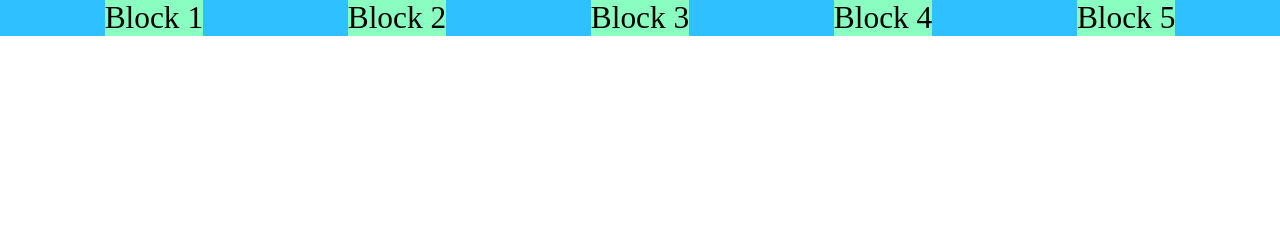
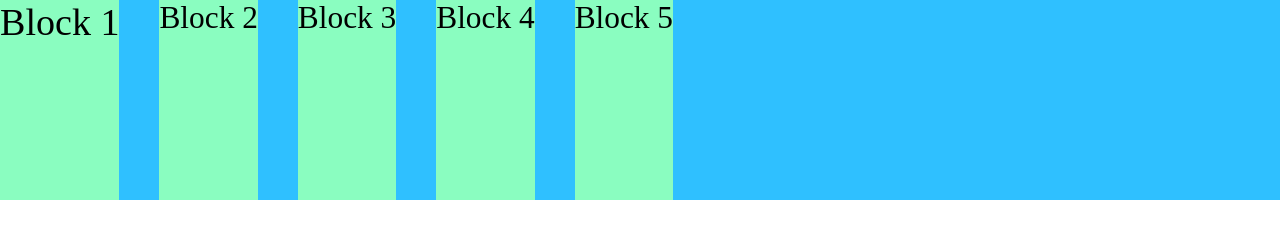
Before and after one commit to TraanKiet/Kho-15-Page-layout-component-layout-, a plain HTML site: page index.html in a window 1280 px wide. Drawn offline with Linux system fonts and the light colour scheme.

Commit message:
align-items

```diff
--- a/style.css
+++ b/style.css
@@ -17,11 +17,26 @@ body {
   /* xung quanh các phần tử bằng nhau nhưng không sát lề */
   /* justify-content: space-around; */
   /* cách đều nhau , cách cả lề */
-  justify-content: space-evenly;
+  /* justify-content: space-evenly; */
+  /* ________________________________________________________ */
+  /* align-items */
+  /* align-items: flex-start; */
+  /* align-items: flex-end; */
+  /* căn theo chân phần tử */
+  /* align-items: baseline; */
+  /* mặc định */
+  /* align-items: stretch; */
+  /* căn giữa */
+  /* align-items: center; */
   display: flex;
   background: rgb(47, 192, 255);
+  width: 100%;
+  height: 200px;
   gap: 40px;
 }
 .box {
   background: rgb(138, 253, 192);
 }
+.box1 {
+  font-size: 1.7rem;
+}
```
